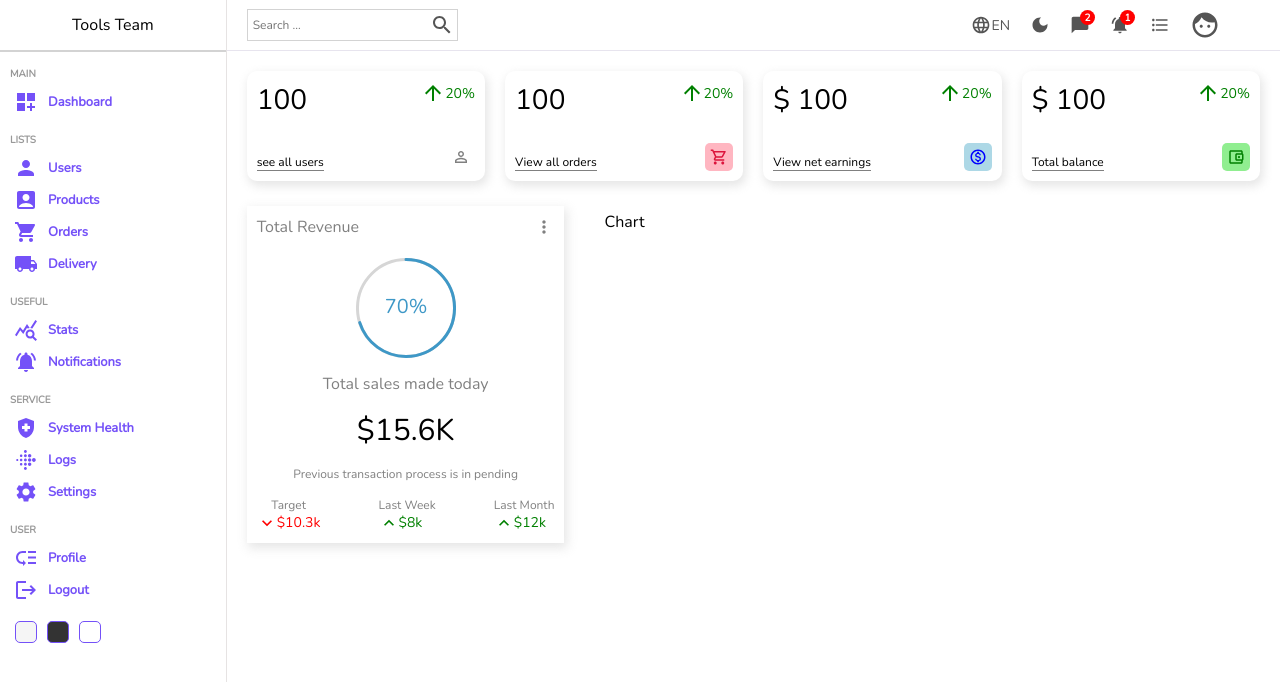
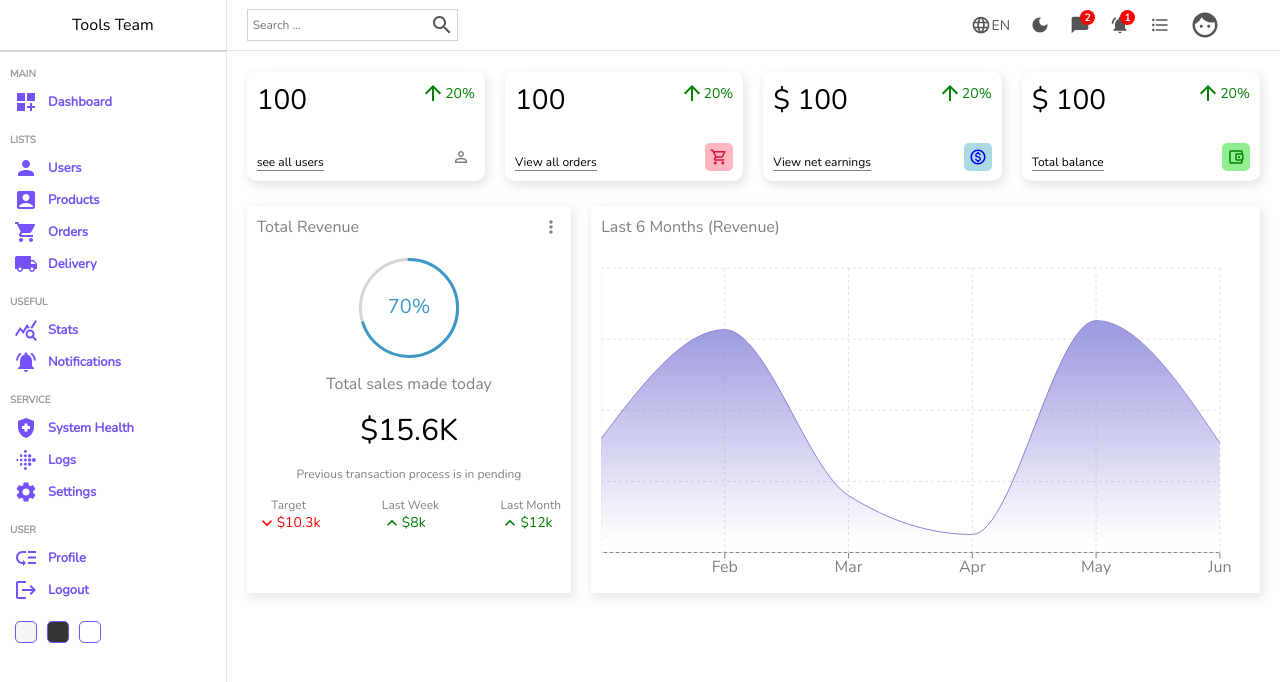
Before and after one commit to Sushil456/Dashboard, a React (Create React App) app: page / in a window 1280 px wide. Shown: the top 682 px of the page. Built offline with nearby package versions, Linux system fonts and the light colour scheme.

Commit message:
chart prepared , with area chart having chartGrid, xAxis, chartsize, responsive container having aspect of 2/1 , with tooltip enabled,
all

```diff
--- a/package.json
+++ b/package.json
@@ -15,6 +15,7 @@
     "react-dom": "^18.2.0",
     "react-router-dom": "^6.14.1",
     "react-scripts": "5.0.1",
+    "recharts": "^2.7.2",
     "sass": "^1.63.6",
     "web-vitals": "^2.1.4"
   },
--- a/src/Components/Chart/Chart.jsx
+++ b/src/Components/Chart/Chart.jsx
@@ -1,7 +1,44 @@
 import './Chart.scss'
+import { AreaChart, Area, XAxis,  CartesianGrid, Tooltip, ResponsiveContainer } from 'recharts';
 
 export const Chart = () => {
+  const data = [
+    { "name": "Jan", "Total": 2400 },
+    { "name": "Feb ", "Total": 4700 },
+    { "name": "Mar", "Total": 1200 },
+    { "name": "Apr", "Total": 380 },
+    { "name": "May", "Total": 4890 },
+    { "name": "Jun", "Total": 2310 },
+
+  ]
   return (
-    <div className='charts'>Chart</div>
+    <div className='chart'>
+      <div className="title">Last 6 Months (Revenue)</div>
+      <ResponsiveContainer width='100%' aspect={2 / 1}>
+        <AreaChart
+          width={730}
+          height={250}
+          data={data}
+          margin={{ top: 10, right: 30, left: 0, bottom: 0 }}>
+{/* this is imp for showing color effect to chart  */}
+          <defs>
+            <linearGradient id="total" x1="0" y1="0" x2="0" y2="1">
+              <stop offset="5%" stopColor="#8884d8" stopOpacity={0.8} />
+              <stop offset="95%" stopColor="#8884d8" stopOpacity={0} />
+            </linearGradient>
+          </defs>
+{/* for xaxis  */}
+          <XAxis dataKey="name" stroke='gray' />
+    {/* cartesian grid is imp for width and shadow  */}
+          <CartesianGrid strokeDasharray="3 3" className='chartGrid' />
+
+          <Tooltip />
+
+          <Area type="monotone" dataKey="Total" stroke="#8884d8" fillOpacity={1} fill="url(#total)" />
+        </AreaChart>
+
+
+      </ResponsiveContainer>
+    </div >
   )
 }
--- a/src/Components/Chart/Chart.scss
+++ b/src/Components/Chart/Chart.scss
@@ -1,4 +1,18 @@
-.charts{
+.chart{
     flex: 6 ;
+    -webkit-box-shadow: 2px 4px 10px 1px rgba(0,0,0, 0.47);
+    box-shadow: 2px 4px 10px 1px rgba(201, 201, 201, 0.47);
 
+    padding: 10px;
+    color: gray;
+
+    .title{
+        margin-bottom: 20px;
+
+    }
+
+    .chartGrid{
+        stroke: rgb(228, 225, 225);
+
+    }
 }
```
Also changed, not shown: 2 other files (tests, documents, lock files or other folders).
